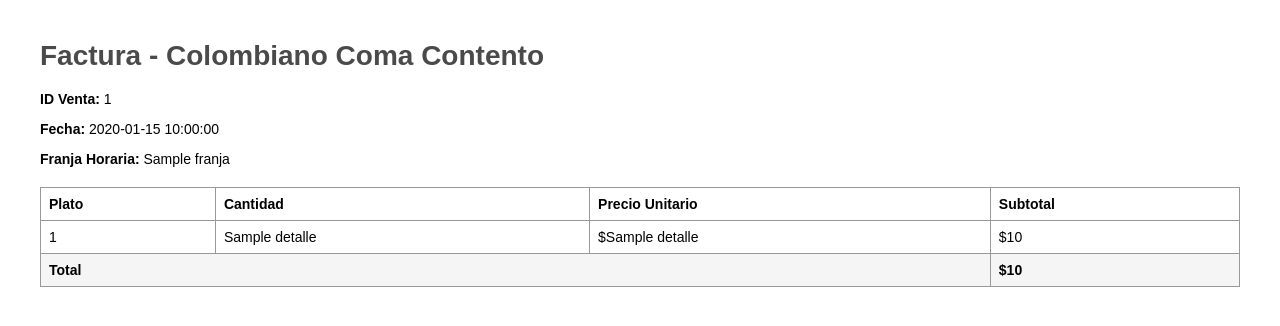
After one commit to KThellez/colombiano-coma-contento, a Flask app: template app/templates/public/carrito/factura_pdf.html in a window 1280 px wide. The commit adds this page. Shown: the top 326 px of the page. Run offline with Flask 3, Linux system fonts and the light colour scheme; the template is opened without the code that fills it: most values are stand-ins (such as "Sample title", 1, 10 or a date in 2020).

Commit message:
feat: add invoice generation and download for sales
- Implemented functionality to generate a factura (invoice) for each venta.
- Enabled users to download the invoice after completing a purchase.

```diff
--- /dev/null
+++ b/app/templates/public/carrito/factura_pdf.html
@@ -0,0 +1,67 @@
+<!DOCTYPE html>
+<html lang="es">
+<head>
+  <meta charset="UTF-8">
+  <style>
+    body {
+      font-family: Arial, sans-serif;
+      margin: 40px;
+      font-size: 14px;
+    }
+    h1, h2, h3 {
+      color: #4a4a4a;
+    }
+    table {
+      width: 100%;
+      border-collapse: collapse;
+      margin-top: 20px;
+    }
+    table, th, td {
+      border: 1px solid #999;
+    }
+    th, td {
+      padding: 8px;
+      text-align: left;
+    }
+    .total {
+      font-weight: bold;
+      background-color: #f5f5f5;
+    }
+  </style>
+  <title>Factura Venta #{{ venta.id }}</title>
+</head>
+<body>
+  <h1>Factura - Colombiano Coma Contento</h1>
+
+  <p><strong>ID Venta:</strong> {{ venta.id }}</p>
+  <p><strong>Fecha:</strong> {{ venta.fecha }}</p>
+  <p><strong>Franja Horaria:</strong> {{ venta.franja }}</p>
+
+  <table>
+    <thead>
+      <tr>
+        <th>Plato</th>
+        <th>Cantidad</th>
+        <th>Precio Unitario</th>
+        <th>Subtotal</th>
+      </tr>
+    </thead>
+    <tbody>
+      {% for detalle in venta.detalles %}
+      <tr>
+        <td>{{ detalle[0] }}</td>
+        <td>{{ detalle[1] }}</td>
+        <td>${{ detalle[2] }}</td>
+        <td>${{ detalle[1] * detalle[2] }}</td>
+      </tr>
+      {% endfor %}
+    </tbody>
+    <tfoot>
+      <tr class="total">
+        <td colspan="3">Total</td>
+        <td>${{ venta.total }}</td>
+      </tr>
+    </tfoot>
+  </table>
+</body>
+</html>
```
Also changed, not shown: app/routes/public/carrito_routes.py (+49 -2 lines), app/templates/public/carrito/error_finalizar.html (added, +14 -0 lines), app/templates/public/carrito/finalizado.html (+33 -1 lines), requirements.txt (+10 -9 lines).
